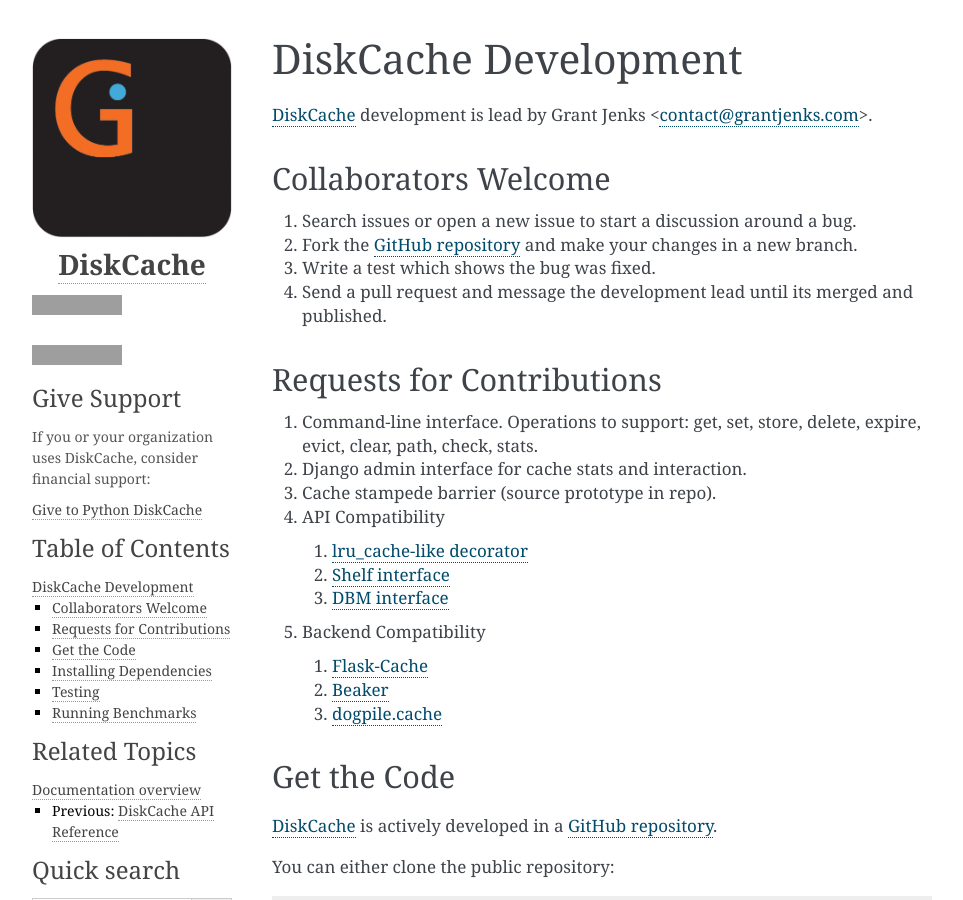
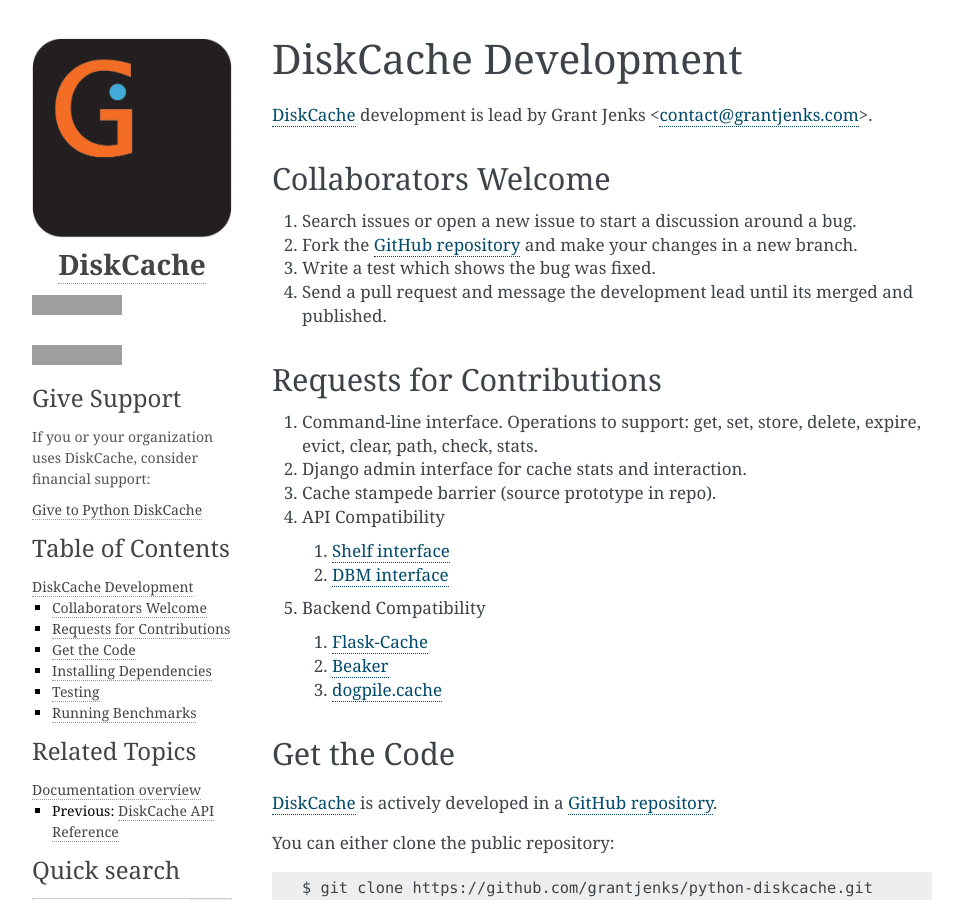
Before and after one commit to grantjenks/python-diskcache, a Sphinx documentation site: the page built from docs/development.rst, in a window 1280 px wide and 900 px high, cut to the strip 0-900 px from the top of the window. Shown: the whole strip, without its empty margins (148-1111 px from the left). Built offline with Sphinx 7.4.7, drawn with Linux system fonts in a browser that asks for light colours; grey boxes are pictures that could not be loaded.

Commit message:
Update development docs re: lru_cache

```diff
--- a/docs/development.rst
+++ b/docs/development.rst
@@ -24,7 +24,6 @@
 #. Cache stampede barrier (source prototype in repo).
 #. API Compatibility
 
-   #. `lru_cache-like decorator <https://docs.python.org/3/library/functools.html#functools.lru_cache>`_
    #. `Shelf interface <https://docs.python.org/2/library/shelve.html>`_
    #. `DBM interface <https://docs.python.org/2/library/anydbm.html>`_
 
```
